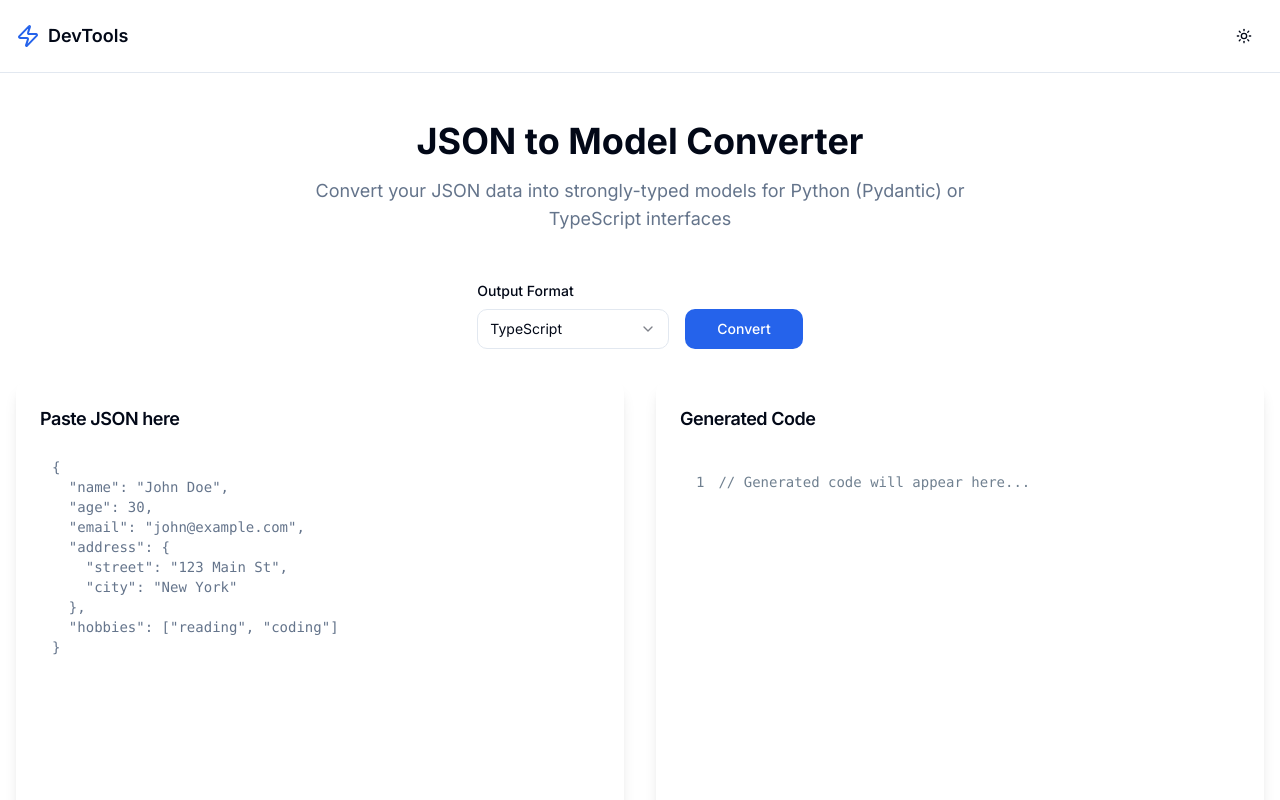
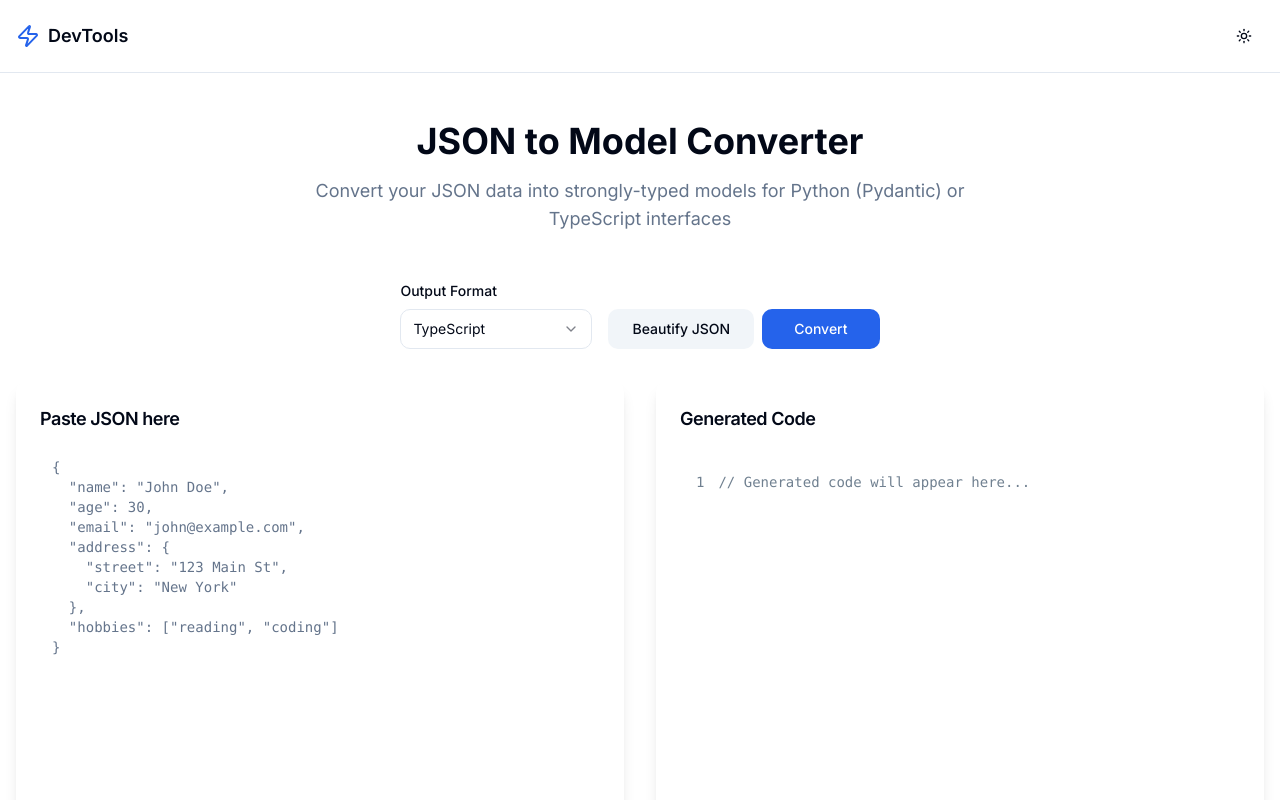
Before and after one commit to jotorres1/json-to-model, a Next.js app in the folder frontend/: page / in a window 1280 px wide. Shown: the top 800 px of the page. Built offline with nearby package versions, Linux system fonts and the light colour scheme.

Commit message:
Adding json beautifier logic

```diff
--- a/frontend/app/page.tsx
+++ b/frontend/app/page.tsx
@@ -1,6 +1,6 @@
 "use client"
 
-import { useState } from "react"
+import { useState, useEffect } from "react"
 import { Button } from "@/components/ui/button"
 import { Card, CardContent, CardHeader, CardTitle } from "@/components/ui/card"
 import { Select, SelectContent, SelectItem, SelectTrigger, SelectValue } from "@/components/ui/select"
@@ -31,6 +31,19 @@ export default function JsonToModelConverter() {
   const [isLoading, setIsLoading] = useState(false)
   const [isDownloadOpen, setIsDownloadOpen] = useState(false)
   const [filename, setFilename] = useState("model")
+
+  useEffect(() => {
+    const onKey = (e: KeyboardEvent) => {
+      const isMac = navigator.platform.toLowerCase().includes("mac")
+      if ((isMac && e.metaKey && e.key.toLowerCase() === "b") || (!isMac && e.ctrlKey && e.key.toLowerCase() === "b")) {
+        e.preventDefault()
+        handleBeautify()
+      }
+    }
+    window.addEventListener("keydown", onKey)
+    return () => window.removeEventListener("keydown", onKey)
+  }, [jsonInput])
+
 
   const generatePydanticModel = (obj: JsonValue, className = "Model"): string => {
     const getType = (value: any): string => {
@@ -217,6 +230,36 @@ export default function JsonToModelConverter() {
     URL.revokeObjectURL(url)
   }
 
+  const handleBeautify = () => {
+    setError("")
+
+    const raw = jsonInput.trim()
+    if (!raw) {
+      setError("Please paste some JSON to beautify")
+      return
+    }
+
+    try {
+      // Optional light sanitization (helps when pasting from rich text)
+      const sanitized = raw
+        .replace(/[“”]/g, '"')
+        .replace(/[‘’]/g, "'")
+
+      const parsed = JSON.parse(sanitized)
+      const pretty = JSON.stringify(parsed, null, 2)
+      setJsonInput(pretty)
+
+      toast({
+        title: "Beautified",
+        description: "Your JSON has been formatted.",
+      })
+    } catch (e) {
+      console.error("Beautify error:", e)
+      setError("Invalid JSON. Please fix errors and try again.")
+    }
+  }
+
+
 
   return (
     <div className="min-h-screen bg-background transition-colors">
@@ -262,8 +305,20 @@ export default function JsonToModelConverter() {
                 </SelectContent>
               </Select>
             </div>
+
             <div className="flex flex-col gap-2">
               <Label className="text-sm font-medium opacity-0">Action</Label>
+              <div className="flex gap-2">
+                <Button
+                  onClick={handleBeautify}
+                  variant="secondary"
+                  className="px-6"
+                  disabled={isLoading}
+                  title="Format the JSON input"
+                >
+                  Beautify JSON
+                </Button>
+
                 <Button
                   onClick={handleConvert}
                   className="bg-blue-600 hover:bg-blue-700 text-white px-8"
@@ -280,6 +335,8 @@ export default function JsonToModelConverter() {
                 </Button>
               </div>
             </div>
+          </div>
+
 
           {/* Error Message */}
           {error && (
```
Lines whose indentation alone changed are shown as unchanged.
